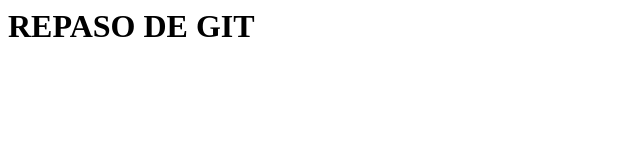
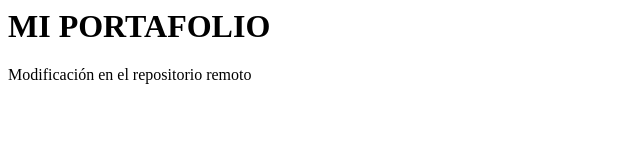
Before and after one commit to percy-cba/RepasoGitArgProg, a plain HTML site: page index.html in a window 1280 px wide. Shown: the whole page, without its empty margins (0-640 px from the left). Drawn offline with Linux system fonts and the light colour scheme.

Commit message:
Update index.html

```diff
--- a/index.html
+++ b/index.html
@@ -1 +1,2 @@
-<h1>REPASO DE GIT</h1>
+<h1>MI PORTAFOLIO</h1>
+<p> Modificación en el repositorio remoto</p>
```
